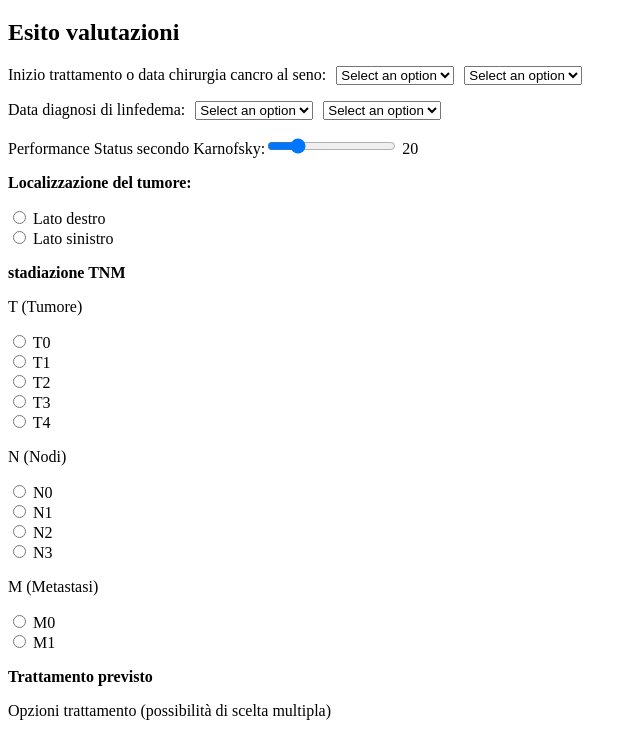
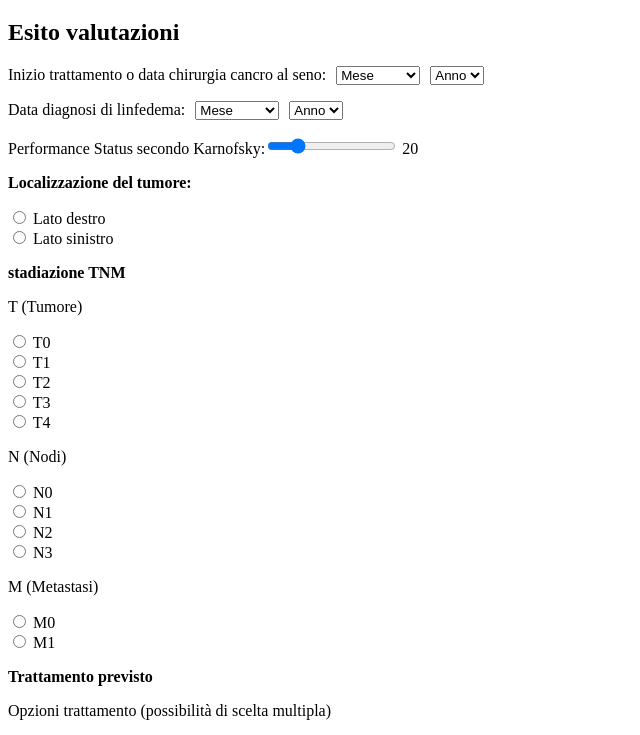
Before and after one commit to m89p067/quest_restoremam, a plain HTML site: page Quest1/part9.html in a window 1280 px wide. Shown: the part 61-796 px from the top of the page, without its empty margins (0-640 px from the left). Drawn offline with Linux system fonts and the light colour scheme.

Commit message:
Update part9.html

```diff
--- a/Quest1/part9.html
+++ b/Quest1/part9.html
@@ -18,7 +18,7 @@
 <div class="form-group">
 <label for="selection">Inizio trattamento o data chirurgia cancro al seno:</label>
 <select id="first-dropdown" name="first-dropdown" required>
-<option value="">Select an option</option>
+<option value="">Mese</option>
 <option value="option1">Gennaio</option>
 <option value="option2">Febbraio</option>
 <option value="option3">Marzo</option>
@@ -33,7 +33,7 @@
 <option value="option12">Dicembre</option>
 </select>
 <select id="second-dropdown" name="second-dropdown" required>
-<option value="">Select an option</option>
+<option value="">Anno</option>
 <option value="optionX">2025</option>
 <option value="optionA">2024</option>
 <option value="optionB">2023</option>
@@ -61,7 +61,7 @@
 <div class="form-group">
 <label for="selection">Data diagnosi di linfedema:</label>
 <select id="first-dropdown" name="first-dropdown" required>
-<option value="">Select an option</option>
+<option value="">Mese</option>
 <option value="option11">Gennaio</option>
 <option value="option21">Febbraio</option>
 <option value="option31">Marzo</option>
@@ -76,7 +76,7 @@
 <option value="option121">Dicembre</option>
 </select>
 <select id="second-dropdown" name="second-dropdown" required>
-<option value="">Select an option</option>
+<option value="">Anno</option>
 <option value="optionX1">2025</option>
 <option value="optionA1">2024</option>
 <option value="optionB1">2023</option>
```
